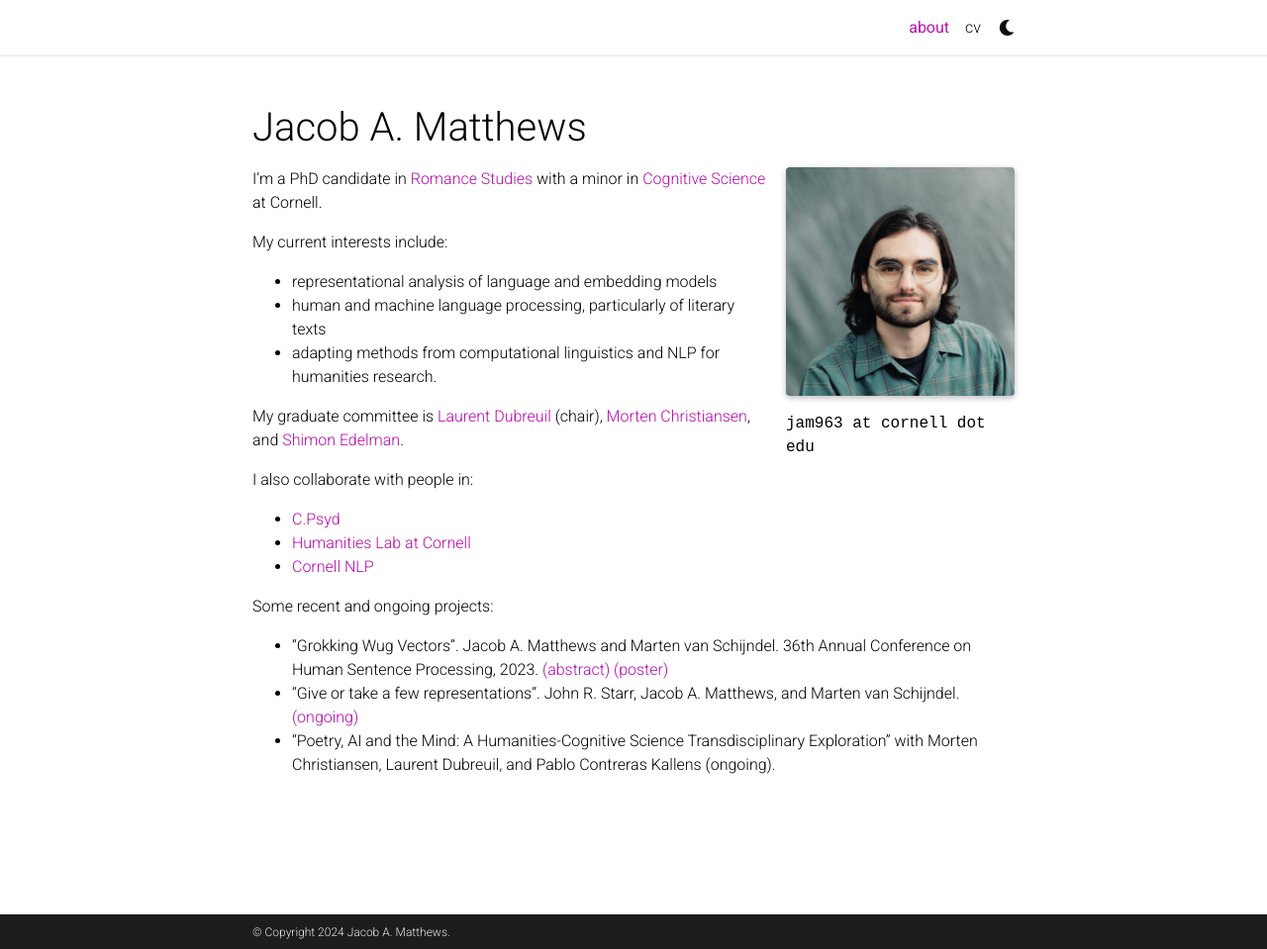
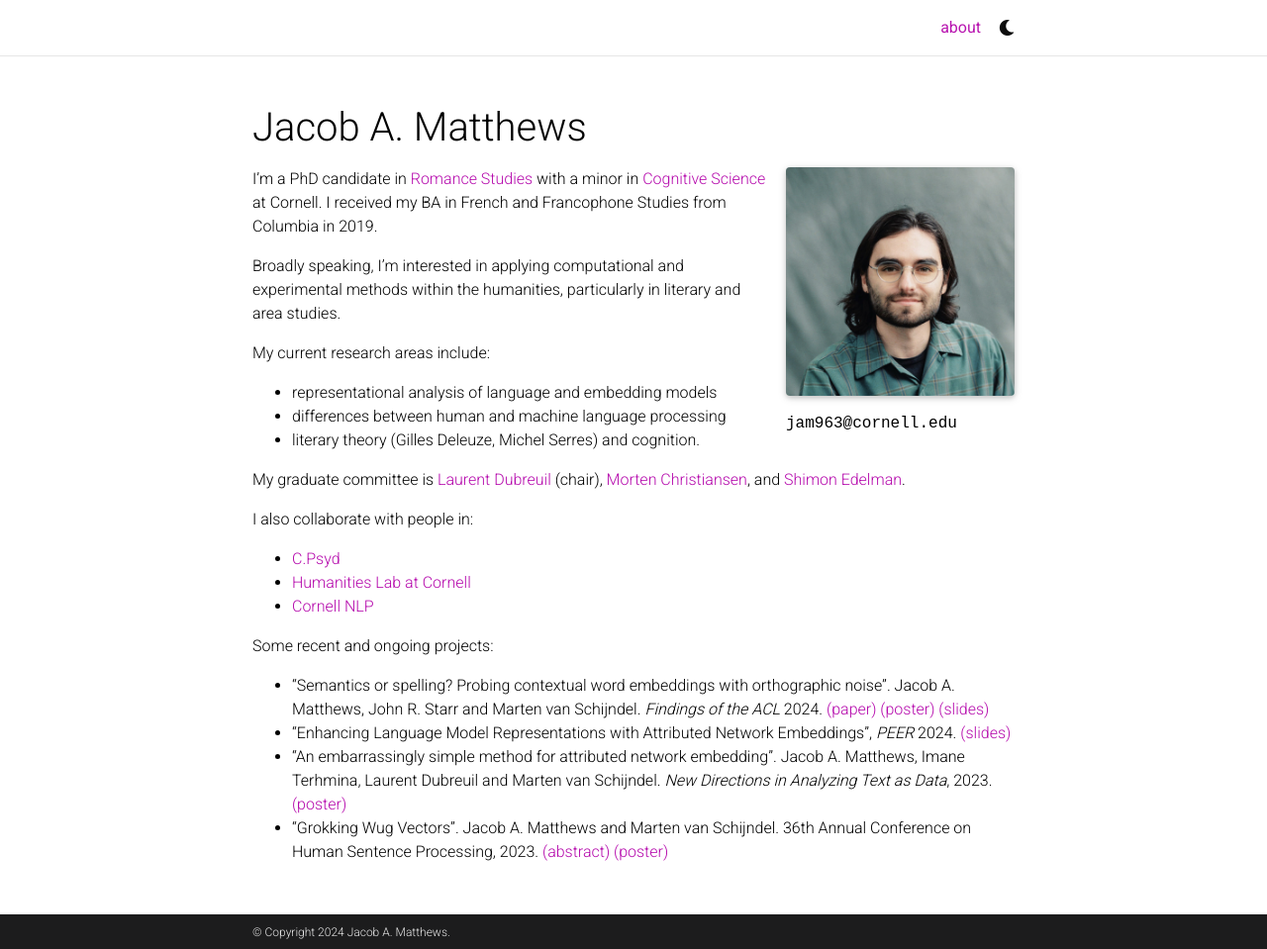
Before and after one commit to jam963/jam963.github.io, a Jekyll site: the page built from _pages/about.md, in a window 1280 px wide and 959 px high. Shown: the whole window at 99% size. Built offline with Jekyll 4.4.1, drawn with Linux system fonts in a browser that asks for light colours; full-size pictures stand in for the smaller copies a plugin makes; comment, search, counter and statistics services are not loaded; a style sheet for code colours, icons or effects is not loaded.

Commit message:
Updated about

```diff
--- a/_pages/about.md
+++ b/_pages/about.md
@@ -9,19 +9,21 @@
   image: profpic.png
   image_circular: false # crops the image to make it circular
   address: >
-    jam963 at cornell dot edu
+    jam963@cornell.edu
 
 news: false  # includes a list of news items
 selected_papers: false # includes a list of papers marked as "selected={true}"
 social: false  # includes social icons at the bottom of the page
 ---
 
-I'm a PhD candidate in [Romance Studies][romance] with a minor in [Cognitive Science][cogsci] at Cornell.
+I'm a PhD candidate in [Romance Studies][romance] with a minor in [Cognitive Science][cogsci] at Cornell. I received my BA in French and Francophone Studies from Columbia in 2019.
 
-My current interests include:
+Broadly speaking, I'm interested in applying computational and experimental methods within the humanities, particularly in literary and area studies.
+
+My current research areas include:
 - representational analysis of language and embedding models
-- human and machine language processing, particularly of literary texts
-- adapting methods from computational linguistics and NLP for humanities research.
+- differences between human and machine language processing
+- literary theory (Gilles Deleuze, Michel Serres) and cognition.
 
 My graduate committee is [Laurent Dubreuil][laurent] (chair), [Morten Christiansen][morten], and [Shimon Edelman][edelman].
 
@@ -31,9 +33,11 @@
 - [Cornell NLP][nlp]
 
 Some recent and ongoing projects:
+- "Semantics or spelling? Probing contextual word embeddings with orthographic noise". Jacob A. Matthews, John R. Starr and Marten van Schijndel. <i>Findings of the ACL</i> 2024. [(paper)][spelling_pdf] [(poster)][spelling_poster] [(slides)][spelling_slides]
+- "Enhancing Language Model Representations with Attributed Network Embeddings", <i>PEER</i> 2024. [(slides)][enhancing]
+- "An embarrassingly simple method for attributed network embedding". Jacob A. Matthews, Imane Terhmina, Laurent Dubreuil and Marten van Schijndel. <i>New Directions in Analyzing Text as Data</i>, 2023. [(poster)][esmane]
 - "Grokking Wug Vectors". Jacob A. Matthews and Marten van Schijndel. 36th Annual Conference on Human Sentence Processing, 2023. [(abstract)][grokkingabstract] [(poster)][grokkingposter]
-- "Give or take a few representations". John R. Starr, Jacob A. Matthews, and Marten van Schijndel. [(ongoing)][giveortake]
-- "Poetry, AI and the Mind: A Humanities-Cognitive Science Transdisciplinary Exploration” with Morten Christiansen, Laurent Dubreuil, and Pablo Contreras Kallens (ongoing).
+
 
 
 [romance]: https://romancestudies.cornell.edu/
@@ -47,4 +51,8 @@
 
 [grokkingposter]: /assets/pdf/hsp_2023_revised_poster_jam963.pdf
 [grokkingabstract]: /assets/pdf/jam963_hsp2023_revised.pdf
-[giveortake]: https://github.com/johnstarr-ling/light-verb-construction-embeddings
+[esmane]: /assets/pdf/export.pdf
+[enhancing]: /assets/pdf/JMPEER24.pdf
+[spelling_poster]: /assets/pdf/spellingposter.pdf
+[spelling_slides]: /assets/pdf/spellingslides.pdf
+[spelling_pdf]: /assets/pdf/Semantics_or_Spelling.pdf
```
Also changed, not shown: _data/cv.yml (+6 -5 lines), _pages/cv.md (+1 -1 lines), 5 other files.
